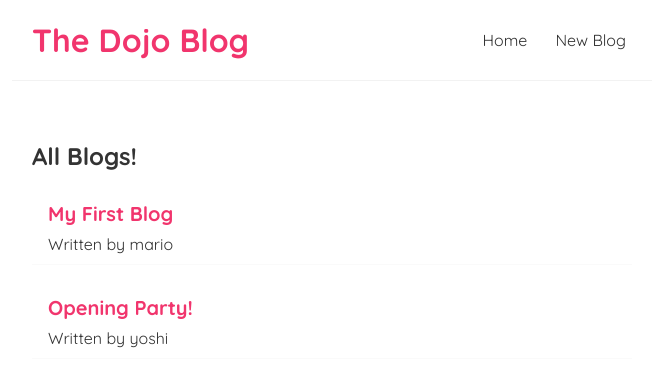
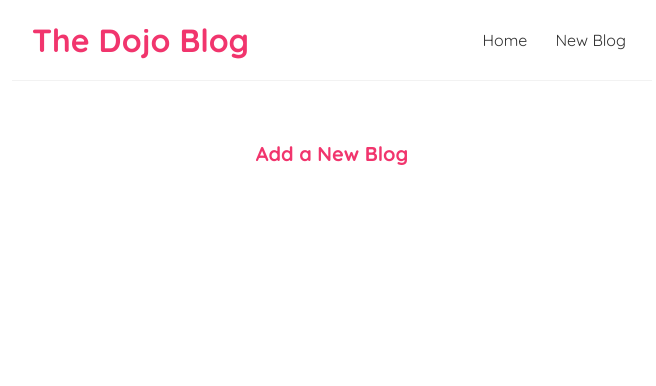
Before and after one commit to Onushkis/ninjareact, a React (Create React App) app: page /create in a window 1280 px wide. Shown: the top 386 px of the page, without its empty margins (308-964 px from the left). Built offline with nearby package versions, Linux system fonts and the light colour scheme; data requests are answered from the project's data file.

Commit message:
add changes + 2 routes

```diff
--- a/src/App.js
+++ b/src/App.js
@@ -1,6 +1,7 @@
 import Navbar from './Navbar';
 import Home from './Home';
 import { BrowserRouter as Router, Route, Switch} from 'react-router-dom';
+import Create from './Create';
 function App() {
 
   return (
@@ -9,9 +10,12 @@
       <Navbar />
       <div className='content'>
       <Switch>
-        <Route path='/'>
+        <Route exact path='/'>
       <Home />
         </Route>
+        <Route path='/create'>
+          <Create />
+     </Route>
       </Switch>
       </div>
     </div>
--- /dev/null
+++ b/src/Create.js
@@ -0,0 +1,9 @@
+const Create = () => {
+    return (
+        <div className="create">
+            <h2>Add a New Blog</h2>
+        </div>
+     );
+}
+
+export default Create;
```
